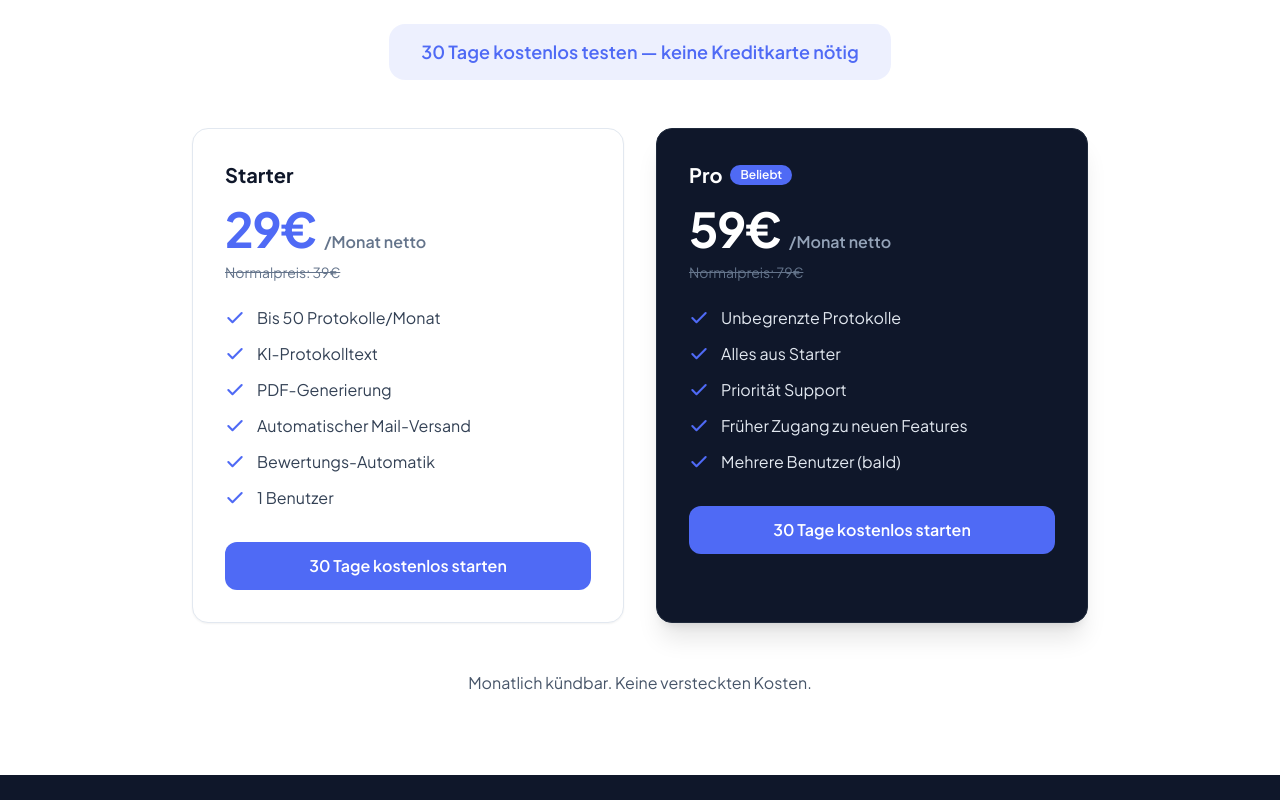
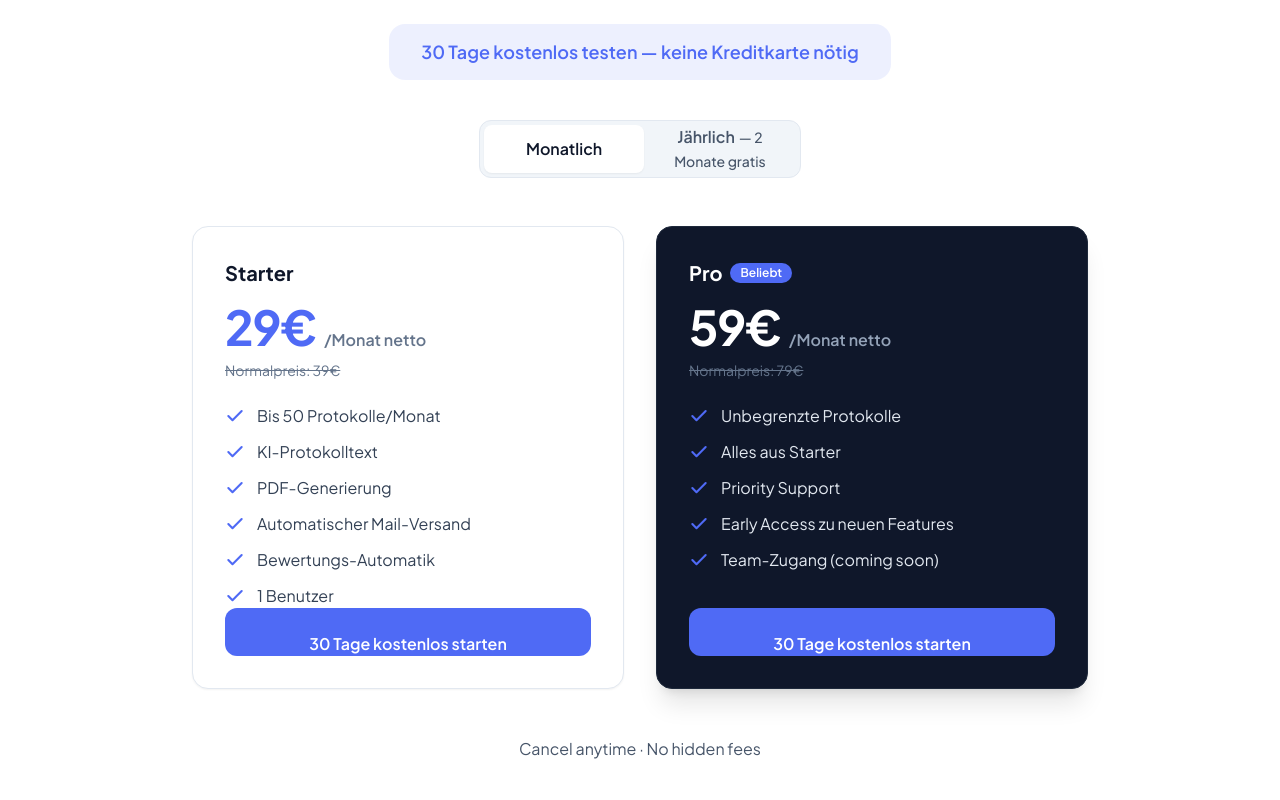
Before and after one commit to sakasolutions/dokuhero, a Next.js app: page / in a window 1280 px wide. Shown: the part 2960-3760 px from the top of the page. Built offline with nearby package versions, Linux system fonts and the light colour scheme.

Commit message:
Fix: Pricing Toggle + Button-Höhe + Sprache

```diff
--- a/app/page.tsx
+++ b/app/page.tsx
@@ -75,9 +75,9 @@ const starterPricingFeatures = [
 const proPricingFeatures = [
   "Unbegrenzte Protokolle",
   "Alles aus Starter",
-  "Priorität Support",
-  "Früher Zugang zu neuen Features",
-  "Mehrere Benutzer (bald)",
+  "Priority Support",
+  "Early Access zu neuen Features",
+  "Team-Zugang (coming soon)",
 ];
 
 const features = [
@@ -151,6 +151,7 @@ function HeroMockCard() {
 export default function LandingPage() {
   const [menuOpen, setMenuOpen] = useState(false);
   const [scrolled, setScrolled] = useState(false);
+  const [billing, setBilling] = useState<"monthly" | "yearly">("monthly");
 
   useEffect(() => {
     const onScroll = () => setScrolled(window.scrollY > 12);
@@ -466,21 +467,60 @@ export default function LandingPage() {
               </p>
             </div>
 
-            <div className="mx-auto mt-10 grid max-w-4xl grid-cols-1 gap-6 md:mt-12 md:grid-cols-2 md:gap-8">
-              <div className="flex flex-col rounded-2xl border border-slate-200 bg-white p-6 shadow-sm sm:p-8">
+            <div
+              className="mx-auto mt-8 flex max-w-lg flex-col items-stretch justify-center gap-2 sm:mt-10 sm:flex-row sm:items-center"
+              role="group"
+              aria-label="Abrechnungszeitraum"
+            >
+              <div className="flex min-h-[48px] flex-1 rounded-xl border border-slate-200 bg-slate-100 p-1 sm:max-w-md sm:flex-initial">
+                <button
+                  type="button"
+                  onClick={() => setBilling("monthly")}
+                  className={`min-h-11 flex-1 rounded-lg px-3 text-sm font-semibold transition sm:min-h-12 sm:px-4 sm:text-base ${
+                    billing === "monthly"
+                      ? "bg-white text-slate-900 shadow-sm"
+                      : "text-slate-600 hover:text-slate-900"
+                  }`}
+                >
+                  Monatlich
+                </button>
+                <button
+                  type="button"
+                  onClick={() => setBilling("yearly")}
+                  className={`min-h-11 flex-1 rounded-lg px-2 text-xs font-semibold leading-tight transition sm:min-h-12 sm:px-3 sm:text-sm md:text-base ${
+                    billing === "yearly"
+                      ? "bg-white text-slate-900 shadow-sm"
+                      : "text-slate-600 hover:text-slate-900"
+                  }`}
+                >
+                  <span className="block sm:inline">Jährlich</span>
+                  <span className="block text-[0.7rem] font-medium text-slate-500 sm:ml-1 sm:inline sm:text-sm sm:text-slate-600">
+                    — 2 Monate gratis
+                  </span>
+                </button>
+              </div>
+            </div>
+
+            <div className="mx-auto mt-10 grid max-w-4xl grid-cols-1 gap-6 md:mt-12 md:grid-cols-2 md:gap-8 md:items-stretch">
+              <div className="flex h-full flex-col rounded-2xl border border-slate-200 bg-white p-6 shadow-sm sm:p-8">
                 <h3 className="text-xl font-bold text-slate-900">Starter</h3>
                 <div className="mt-4 flex flex-wrap items-baseline gap-x-2 gap-y-1">
                   <span className="text-4xl font-extrabold tracking-tight text-primary md:text-5xl">
-                    29€
+                    {billing === "monthly" ? "29€" : "23€"}
                   </span>
                   <span className="text-sm font-semibold text-slate-500 md:text-base">
                     /Monat netto
                   </span>
                 </div>
+                {billing === "yearly" ? (
+                  <p className="mt-1 text-sm font-medium text-slate-600 md:text-base">
+                    276€/Jahr
+                  </p>
+                ) : null}
                 <p className="mt-2 text-sm text-slate-500">
                   <span className="line-through">Normalpreis: 39€</span>
                 </p>
-                <ul className="mt-6 flex flex-col gap-3 text-sm text-slate-700 md:text-base">
+                <ul className="mt-6 flex flex-1 flex-col gap-3 text-sm text-slate-700 md:text-base">
                   {starterPricingFeatures.map((line) => (
                     <li key={line} className="flex gap-3">
                       <Check
@@ -494,13 +534,13 @@ export default function LandingPage() {
                 </ul>
                 <Link
                   href="/register"
-                  className="mt-8 inline-flex min-h-12 w-full items-center justify-center rounded-xl bg-primary px-4 text-sm font-semibold text-white transition hover:bg-primary/90 sm:text-base"
+                  className="mt-auto inline-flex min-h-12 w-full items-center justify-center rounded-xl bg-primary px-4 pt-6 text-sm font-semibold text-white transition hover:bg-primary/90 sm:text-base"
                 >
                   30 Tage kostenlos starten
                 </Link>
               </div>
 
-              <div className="relative flex flex-col rounded-2xl border border-slate-800 bg-slate-900 p-6 shadow-xl sm:p-8">
+              <div className="relative flex h-full flex-col rounded-2xl border border-slate-800 bg-slate-900 p-6 shadow-xl sm:p-8">
                 <div className="flex flex-wrap items-center gap-2">
                   <h3 className="text-xl font-bold text-white">Pro</h3>
                   <span className="rounded-full bg-primary px-2.5 py-0.5 text-xs font-semibold text-white">
@@ -509,16 +549,21 @@ export default function LandingPage() {
                 </div>
                 <div className="mt-4 flex flex-wrap items-baseline gap-x-2 gap-y-1">
                   <span className="text-4xl font-extrabold tracking-tight text-white md:text-5xl">
-                    59€
+                    {billing === "monthly" ? "59€" : "47€"}
                   </span>
                   <span className="text-sm font-semibold text-slate-400 md:text-base">
                     /Monat netto
                   </span>
                 </div>
+                {billing === "yearly" ? (
+                  <p className="mt-1 text-sm font-medium text-slate-300 md:text-base">
+                    564€/Jahr
+                  </p>
+                ) : null}
                 <p className="mt-2 text-sm text-slate-500">
                   <span className="line-through">Normalpreis: 79€</span>
                 </p>
-                <ul className="mt-6 flex flex-col gap-3 text-sm text-slate-200 md:text-base">
+                <ul className="mt-6 flex flex-1 flex-col gap-3 text-sm text-slate-200 md:text-base">
                   {proPricingFeatures.map((line) => (
                     <li key={line} className="flex gap-3">
                       <Check
@@ -532,7 +577,7 @@ export default function LandingPage() {
                 </ul>
                 <Link
                   href="/register"
-                  className="mt-8 inline-flex min-h-12 w-full items-center justify-center rounded-xl bg-primary px-4 text-sm font-semibold text-white transition hover:bg-primary/90 sm:text-base"
+                  className="mt-auto inline-flex min-h-12 w-full items-center justify-center rounded-xl bg-primary px-4 pt-6 text-sm font-semibold text-white transition hover:bg-primary/90 sm:text-base"
                 >
                   30 Tage kostenlos starten
                 </Link>
@@ -540,7 +585,7 @@ export default function LandingPage() {
             </div>
 
             <p className="mx-auto mt-10 max-w-2xl text-center text-sm text-slate-600 md:mt-12 md:text-base">
-              Monatlich kündbar. Keine versteckten Kosten.
+              Cancel anytime · No hidden fees
             </p>
           </div>
         </section>
```
